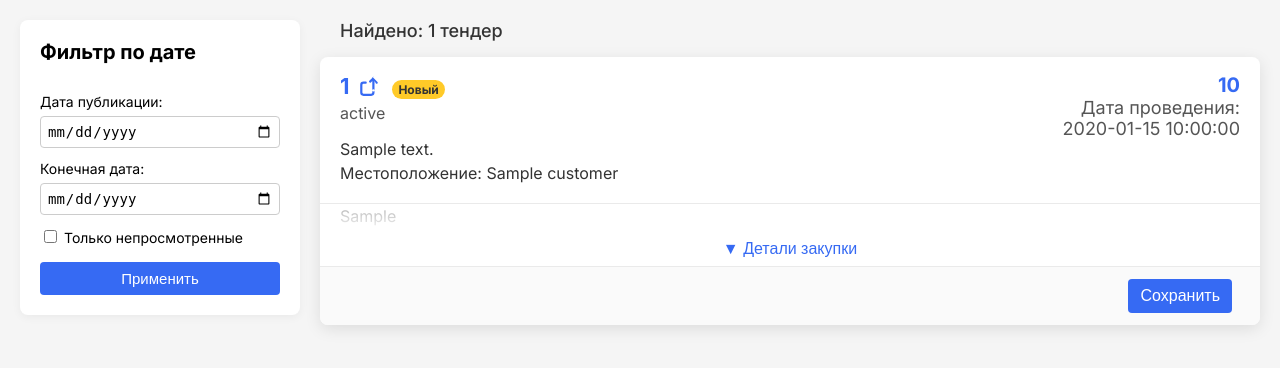
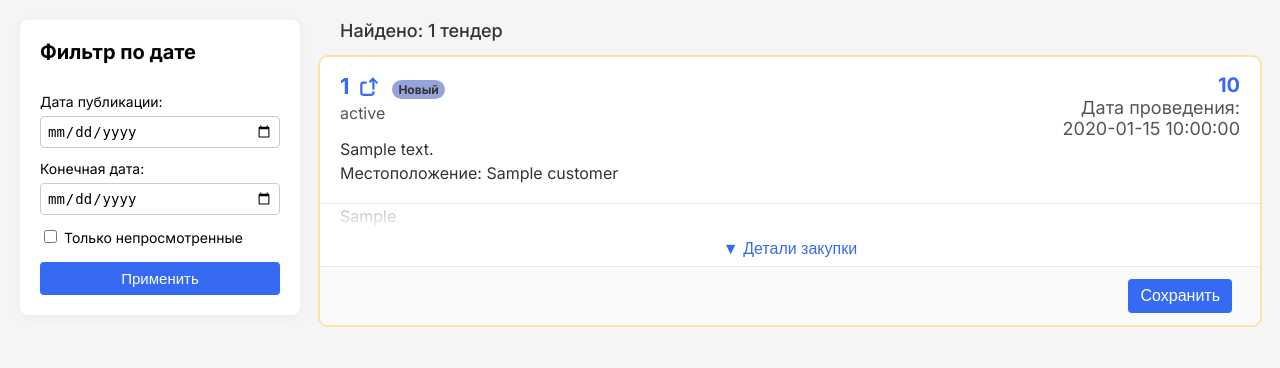
Before and after one commit to ra-led/tender-gpt, a Flask app: template web/templates/tender.html in a window 1280 px wide. Shown: the top 368 px of the page. Run offline with Flask 3, Linux system fonts and the light colour scheme; the template is opened without the code that fills it: most values are stand-ins (such as "Sample title", 1, 10 or a date in 2020).

Commit message:
fix viewd class

```diff
--- a/web/static/css/style.css
+++ b/web/static/css/style.css
@@ -176,7 +176,7 @@ body {
 /* “Новый” badge for unviewed cards */
 .unviewed-badge {
   display: inline-block;
-  background-color: #ffca28;
+  background-color: #95a4da;
   color: #333;
   font-size: 12px;
   font-weight: bold;
--- a/web/templates/_cards.html
+++ b/web/templates/_cards.html
@@ -1,5 +1,6 @@
 {% for tender in tenders %}
-  <div class="card" data-tender="{{ tender.tender_id }}">
+  <div class="card {% if not tender.viewed %}unviewed{% endif %}"
+       data-tender="{{ tender.tender_id }}">
     <div class="card-header">
       <div class="card-left">
         <a href="{{ tender.url }}" class="tender-link" target="_blank" rel="noopener noreferrer">
```
